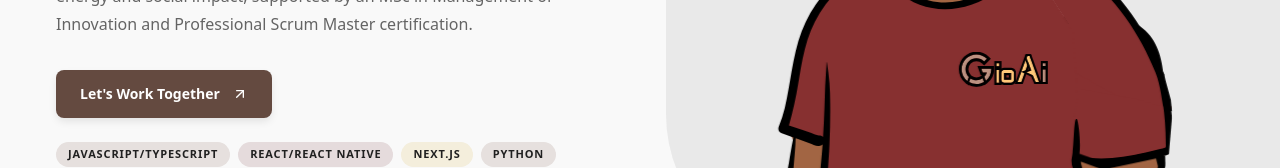
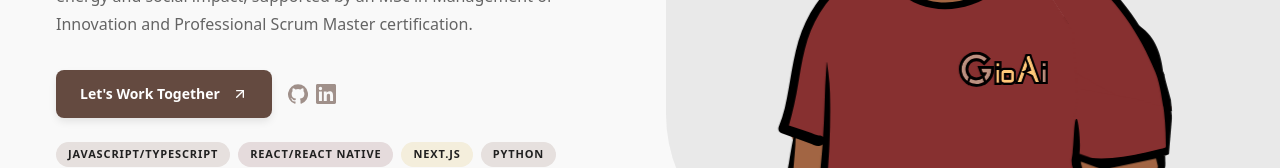
Before and after one commit to GiovanAaron/giovanaaron.github.io, a Next.js app in the folder frontend/: page / in a window 1280 px wide. Shown: the part 437-605 px from the top of the page. Built offline with nearby package versions, Linux system fonts and the light colour scheme.

Commit message:
adds social media links

```diff
--- a/frontend/src/app/page.tsx
+++ b/frontend/src/app/page.tsx
@@ -158,7 +158,7 @@ export default function Home() {
               Management of Innovation and Professional Scrum Master
               certification.
             </p>
-            <div className="mt-8 flex flex-wrap items-center gap-7">
+            <div className="mt-8 flex flex-wrap items-center gap-4">
               <a
                 href="https://calendar.app.google/eE5FcZnghkSBCSpH8"
                 target="_blank"
@@ -167,6 +167,43 @@ export default function Home() {
               >
                 Let&apos;s Work Together <ArrowUpRight className="size-4" />
               </a>
+              <div className="text-primary flex items-center gap-2 transition-colors">
+                <a
+                  href="https://github.com/GiovanAaron"
+                  target="_blank"
+                  rel="noopener noreferrer"
+                  aria-label="Visit my GitHub profile"
+                  className="opacity-60 rounded-sm transition-opacity hover:opacity-95 focus-visible:outline-2 focus-visible:outline-offset-4 focus-visible:outline-primary"
+                >
+                <svg
+                  role="img"
+                  aria-label="GitHub"
+                  viewBox="0 0 24 24"
+                  fill="currentColor"
+                  className="size-5"
+                >
+                  <path d="M12 .297a12 12 0 0 0-3.793 23.385c.6.111.82-.261.82-.577v-2.234c-3.338.726-4.043-1.416-4.043-1.416-.546-1.387-1.333-1.756-1.333-1.756-1.09-.745.083-.729.083-.729 1.205.084 1.839 1.237 1.839 1.237 1.07 1.834 2.807 1.304 3.492.997.108-.775.418-1.305.762-1.605-2.665-.303-5.467-1.334-5.467-5.931 0-1.311.469-2.381 1.236-3.221-.124-.303-.535-1.524.117-3.176 0 0 1.008-.322 3.301 1.23a11.52 11.52 0 0 1 6.006 0c2.291-1.552 3.297-1.23 3.297-1.23.654 1.652.243 2.873.119 3.176.77.84 1.235 1.91 1.235 3.221 0 4.609-2.807 5.625-5.479 5.922.43.372.823 1.102.823 2.222v3.293c0 .319.216.694.825.576A12.001 12.001 0 0 0 12 .297Z" />
+                </svg>
+                </a>
+                <a
+                  href="https://www.linkedin.com/in/giovan-aaron-8410751b5/"
+                  target="_blank"
+                  rel="noopener noreferrer"
+                  aria-label="Visit my LinkedIn profile"
+                  className="opacity-60 rounded-sm transition-opacity hover:opacity-95 focus-visible:outline-2 focus-visible:outline-offset-4 focus-visible:outline-primary"
+                >
+                <svg
+                  role="img"
+                  aria-label="LinkedIn"
+                  viewBox="0 0 24 24"
+                  fill="currentColor"
+                  className="size-5"
+                >
+                  <path d="M20.447 20.452h-3.554v-5.569c0-1.328-.027-3.037-1.852-3.037-1.853 0-2.136 1.445-2.136 2.939v5.667H9.351V9h3.414v1.561h.049c.476-.9 1.637-1.85 3.37-1.85 3.601 0 4.267 2.37 4.267 5.455v6.286ZM5.337 7.433a2.062 2.062 0 1 1 0-4.124 2.062 2.062 0 0 1 0 4.124Zm1.782 13.019H3.555V9h3.564v11.452ZM22.225 0H1.771C.792 0 0 .774 0 1.729v20.542C0 23.227.792 24 1.771 24h20.451C23.2 24 24 23.227 24 22.271V1.729C24 .774 23.2 0 22.222 0h.003Z" />
+                </svg>
+                </a>
+              </div>
+
               {/* <div
                 className="flex items-center"
                 aria-label="More than one thousand happy clients"
```
